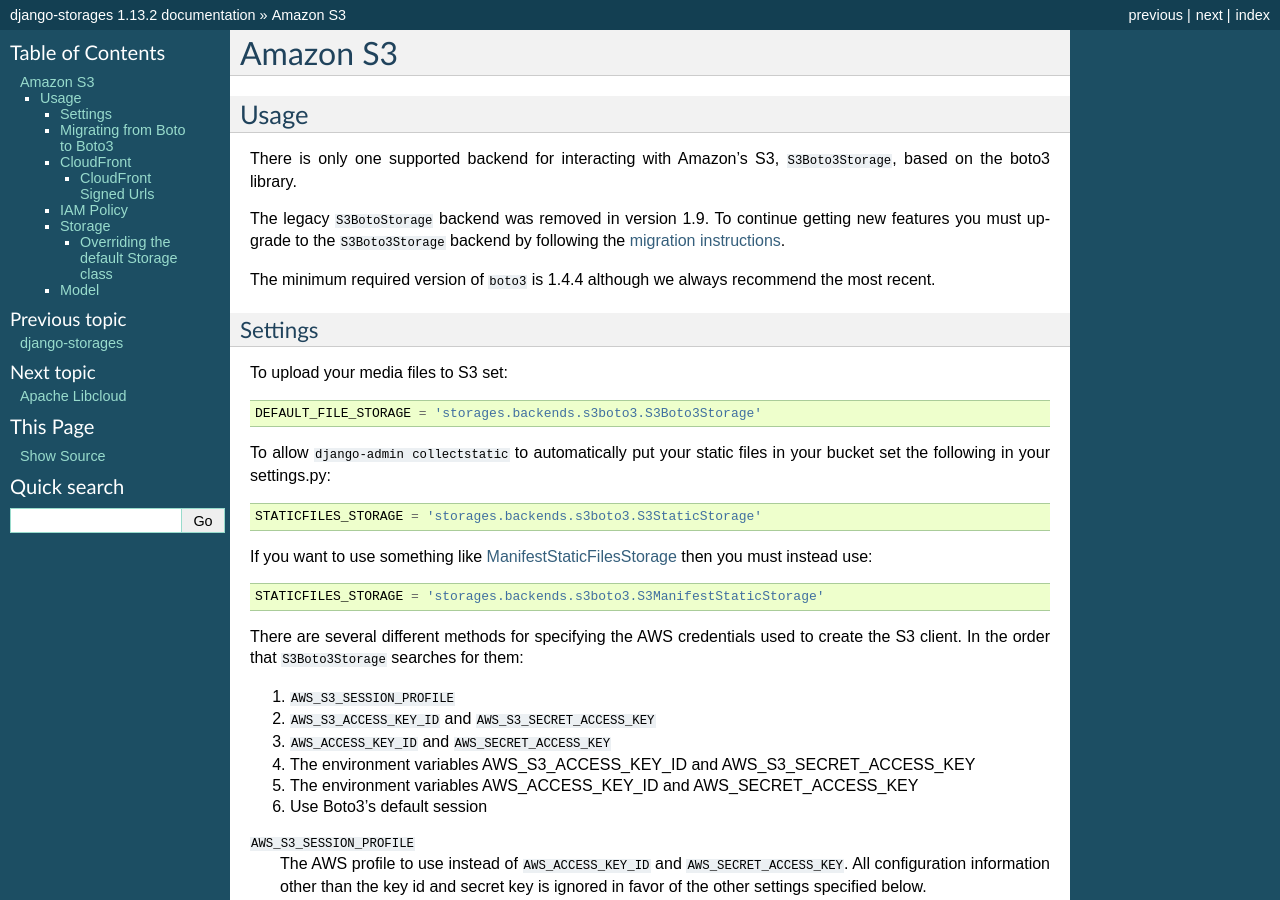
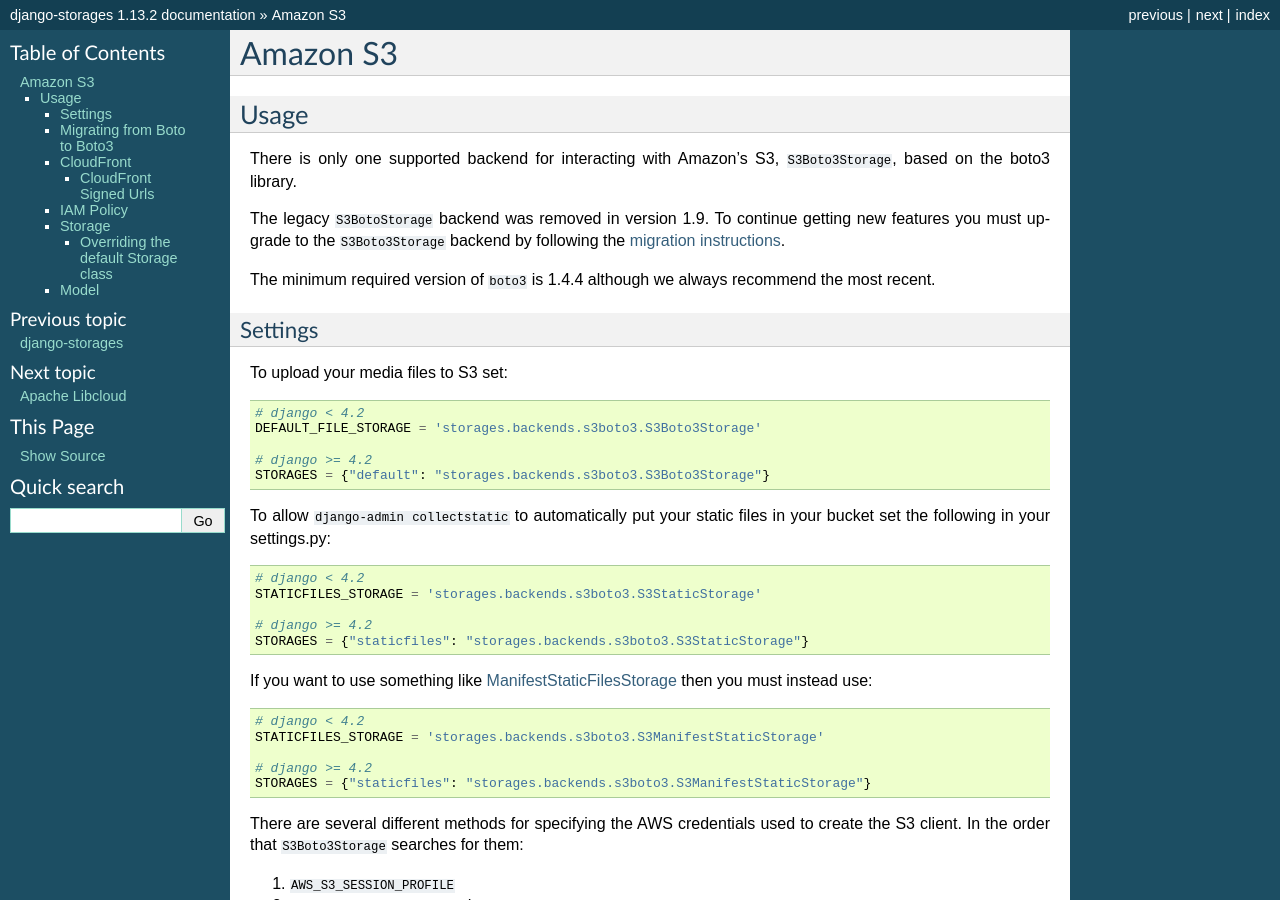
Before and after one commit to jschneier/django-storages, a Sphinx documentation site: the page built from docs/backends/amazon-S3.rst, in a window 1280 px wide and 900 px high. Built offline with Sphinx 7.4.7, drawn with Linux system fonts in a browser that asks for light colours; some of the changed text lies outside the part shown.

Commit message:
[docs] update example usage with STORAGES setting for Django >= 4.2 (#1211)

```diff
--- a/docs/backends/amazon-S3.rst
+++ b/docs/backends/amazon-S3.rst
@@ -18,15 +18,28 @@
 
 To upload your media files to S3 set::
 
+    # django < 4.2
     DEFAULT_FILE_STORAGE = 'storages.backends.s3boto3.S3Boto3Storage'
+
+    # django >= 4.2
+    STORAGES = {"default": "storages.backends.s3boto3.S3Boto3Storage"}
+
 
 To allow ``django-admin collectstatic`` to automatically put your static files in your bucket set the following in your settings.py::
 
+    # django < 4.2
     STATICFILES_STORAGE = 'storages.backends.s3boto3.S3StaticStorage'
+
+    # django >= 4.2
+    STORAGES = {"staticfiles": "storages.backends.s3boto3.S3StaticStorage"}
 
 If you want to use something like `ManifestStaticFilesStorage`_ then you must instead use::
 
+    # django < 4.2
     STATICFILES_STORAGE = 'storages.backends.s3boto3.S3ManifestStaticStorage'
+
+    # django >= 4.2
+    STORAGES = {"staticfiles": "storages.backends.s3boto3.S3ManifestStaticStorage"}
 
 There are several different methods for specifying the AWS credentials used to create the S3 client.  In the order that ``S3Boto3Storage``
 searches for them:
@@ -153,7 +166,8 @@
 - Replace ``AWS_S3_PROXY_HOST`` and ``AWS_S3_PROXY_PORT`` with ``AWS_S3_PROXIES``
 - If using signature version ``s3v4`` you can remove ``S3_USE_SIGV4``
 - If you persist urls and rely on the output to use the signature version of ``s3`` set ``AWS_S3_SIGNATURE_VERSION`` to ``s3``
-- Update ``DEFAULT_FILE_STORAGE`` and/or ``STATICFILES_STORAGE`` to ``storages.backends.s3boto3.S3Boto3Storage``
+- Update ``DEFAULT_FILE_STORAGE`` (``default`` key from ``STORAGES`` in django >= 4.2) and/or ``STATICFILES_STORAGE`` (``staticfiles`` key from ``STORAGES`` in
+  django >= 4.2) to ``storages.backends.s3boto3.S3Boto3Storage``
 
 Additionally, you must install ``boto3``. The minimum required version is 1.4.4
 although we always recommend the most recent.
@@ -289,7 +303,11 @@
 
 You can now use your custom storage class for default file storage in Django settings like below::
 
+    # django < 4.2
     DEFAULT_FILE_STORAGE = 'my_django_app.custom_storage.MediaStorage'
+
+    # django >= 4.2
+    STORAGES = {"default": "my_django_app.custom_storage.MediaStorage"}
 
 Or you may want to upload files to the bucket in some view that accepts file upload request::
 
--- a/docs/backends/dropbox.rst
+++ b/docs/backends/dropbox.rst
@@ -14,7 +14,11 @@
 
 To use DropBoxStorage set::
 
+    # django < 4.2
     DEFAULT_FILE_STORAGE = 'storages.backends.dropbox.DropBoxStorage'
+
+    # django >= 4.2
+    STORAGES = {"default": "storages.backends.dropbox.DropBoxStorage"}
 
 Two methods of authenticating are supported:
 
--- a/docs/backends/ftp.rst
+++ b/docs/backends/ftp.rst
@@ -10,7 +10,11 @@
 
 To use FtpStorage set::
 
+    # django < 4.2
     DEFAULT_FILE_STORAGE = 'storages.backends.ftp.FTPStorage'
+
+    # django >= 4.2
+    STORAGES = {"default": "storages.backends.ftp.FTPStorage"}
 
 ``FTP_STORAGE_LOCATION``
     URL of the server that holds the files. Example ``'ftp://<user>:<pass>@<host>:<port>'``
```
Also changed, not shown: docs/backends/apache_libcloud.rst (+6 -2 lines), docs/backends/azure.rst (+7 -0 lines), docs/backends/gcloud.rst (+9 -0 lines).
